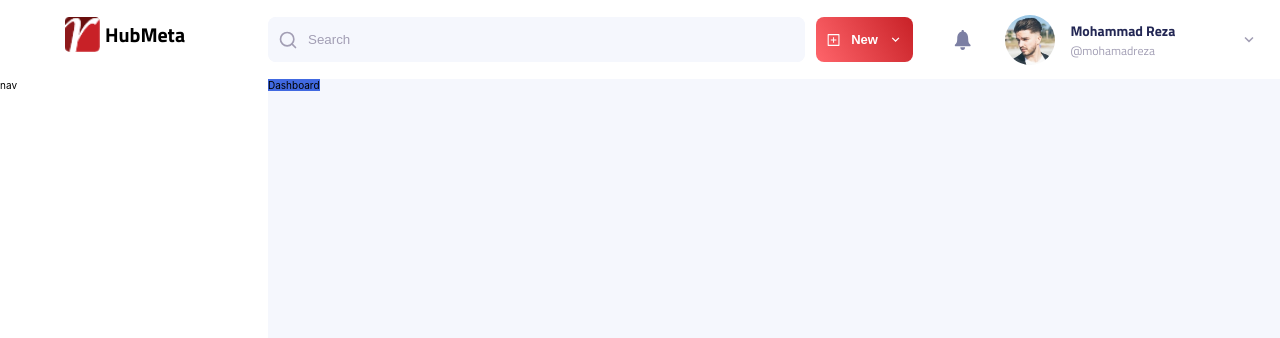
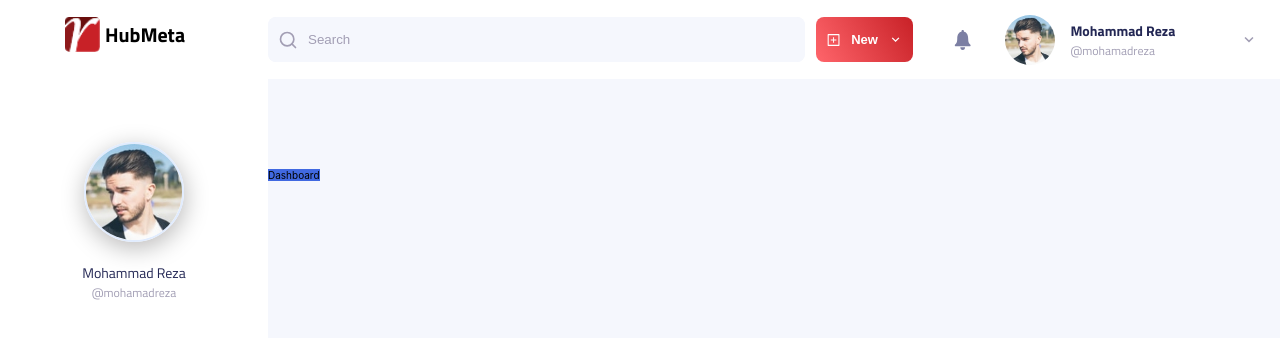
Before and after one commit to alas1n/hb-react, a React (Create React App) app: page /DashboardPage in a window 1280 px wide. Shown: the top 338 px of the page. Built offline with nearby package versions, Linux system fonts and the light colour scheme.

Commit message:
navigation started in navigation needs to add list

```diff
--- a/src/components/ProfileComponent.js
+++ /dev/null
@@ -1,23 +0,0 @@
-import React from 'react';
-
-// PHOTOS:
-import ProfileImage from './../assets/Profile-image.jpg';
-// ICONS:
-import { MdKeyboardArrowDown } from 'react-icons/md';
-import { IoIosNotifications } from 'react-icons/io';
-
-const ProfileComponent = ({ ...props }) => {
-  return (
-    <div className="profile-wrapper" style={props.style}>
-      <IoIosNotifications className="profile-wrapper_notif-icon" />
-      <img className="profile-wrapper_pic" src={ProfileImage}></img>
-      <div className="profile-wrapper_name-email">
-        <p className="profile-wrapper_name-email-name">Mohammad Reza</p>
-        <p className="profile-wrapper_name-email-mail">@mohamadreza</p>
-      </div>
-      <MdKeyboardArrowDown className="profile-wrapper_icon" />
-    </div>
-  );
-};
-
-export default ProfileComponent;
--- /dev/null
+++ b/src/components/ProfileComponent_header.js
@@ -0,0 +1,23 @@
+import React from 'react';
+
+// PHOTOS:
+import ProfileImage from './../assets/Profile-image.jpg';
+// ICONS:
+import { MdKeyboardArrowDown } from 'react-icons/md';
+import { IoIosNotifications } from 'react-icons/io';
+
+const ProfileComponent_header = ({ ...props }) => {
+  return (
+    <div className="profile-wrapper-header" style={props.style}>
+      <IoIosNotifications className="profile-wrapper-header_notif-icon" />
+      <img className="profile-wrapper-header_pic" src={ProfileImage}></img>
+      <div className="profile-wrapper-header_name-email">
+        <p className="profile-wrapper-header_name-email-name">Mohammad Reza</p>
+        <p className="profile-wrapper-header_name-email-mail">@mohamadreza</p>
+      </div>
+      <MdKeyboardArrowDown className="profile-wrapper-header_icon" />
+    </div>
+  );
+};
+
+export default ProfileComponent_header;
--- /dev/null
+++ b/src/components/ProfileComponent_navigation.js
@@ -0,0 +1,23 @@
+import React from 'react';
+
+// PHOTOS:
+import ProfileImage from './../assets/Profile-image.jpg';
+// ICONS:
+
+const ProfileComponent_navigation = ({ ...props }) => {
+  return (
+    <div className="profile-wrapper-navigation" style={props.style}>
+      <img className="profile-wrapper-navigation_pic" src={ProfileImage}></img>
+      <div className="profile-wrapper-navigation_name-email">
+        <p className="profile-wrapper-navigation_name-email-name">
+          Mohammad Reza
+        </p>
+        <p className="profile-wrapper-navigation_name-email-mail">
+          @mohamadreza
+        </p>
+      </div>
+    </div>
+  );
+};
+
+export default ProfileComponent_navigation;
--- a/src/containers/DashboardPage.js
+++ b/src/containers/DashboardPage.js
@@ -4,7 +4,8 @@ import React, { Component } from 'react';
 import LogoComponent from './../components/LogoComponent';
 import SearchBarComponent from './../components/SearchBarComponent';
 import SearchButtonComponent from './../components/SearchButtonComponent';
-import ProfileComponent from './../components/ProfileComponent';
+import ProfileComponent_header from '../components/ProfileComponent_header';
+import ProfileComponent_navigation from '../components/ProfileComponent_navigation';
 
 class DashboardPage extends Component {
   render() {
@@ -17,10 +18,12 @@ class DashboardPage extends Component {
           />
           <SearchBarComponent style={{}} />
           <SearchButtonComponent />
-          <ProfileComponent />
+          <ProfileComponent_header />
         </header>
         <div className="page-containter">
-          <nav className="dashboard-navigation">nav</nav>
+          <nav className="dashboard-navigation">
+            <ProfileComponent_navigation />
+          </nav>
           <section className="dashboard-sec">Dashboard</section>
         </div>
       </>
--- a/src/index.scss
+++ b/src/index.scss
@@ -15,4 +15,5 @@
 @import './styles/components/LogoComponent';
 @import './styles/components/SearchBarComponent';
 @import './styles/components/SearchButtonComponent';
-@import './styles/components/ProfileComponent';
+@import './styles/components/ProfileComponent_header';
+@import './styles/components/ProfileComponent_navigation';
--- a/src/styles/_variables.scss
+++ b/src/styles/_variables.scss
@@ -3,6 +3,7 @@ $red-dark-color: #c82127;
 $red-light-color: #ff656b;
 $white-color:#ffffff;
 $white-color-1: #f5f7fd;
+$white-color-2:#e1ecfe;
 $text-blue-color: #232754;
 $gray-color-1:#d5d6e5;
 $gray-color-2:#f1f0f6;
--- a/src/styles/components/ProfileComponent.scss
+++ b/src/styles/components/ProfileComponent_header.scss
@@ -1,4 +1,4 @@
-.profile-wrapper {
+.profile-wrapper-header {
   display: flex;
   position: absolute;
   top: 0;
--- /dev/null
+++ b/src/styles/components/ProfileComponent_navigation.scss
@@ -0,0 +1,38 @@
+.profile-wrapper-navigation {
+  display: flex;
+  flex-direction: column;
+  align-items: center;
+  justify-content: center;
+  align-content: center;
+  position: relative;
+
+  top: 14.2rem - $Dashboard-heder-height;
+  width: 100%;
+
+  &_pic {
+    border-radius: 50%;
+    border: 2px solid $white-color-2;
+    box-shadow: 1px 6px 24px 0 rgba(6, 0, 0, 0.278);
+    object-fit: cover;
+    height: 10rem;
+    width: 10rem;
+    margin-bottom: 2rem;
+
+  }
+
+  &_name-email {
+    text-align: center;
+    text-justify: center;
+    width: 100%;
+    &-name {
+      font-size: 1.4rem;
+      color: $text-blue-color;
+      font-weight: 500;
+
+    }
+    &-mail {
+      font-size: 1.2rem;
+      color: $gray-color-3;
+    }
+  }
+}
```
